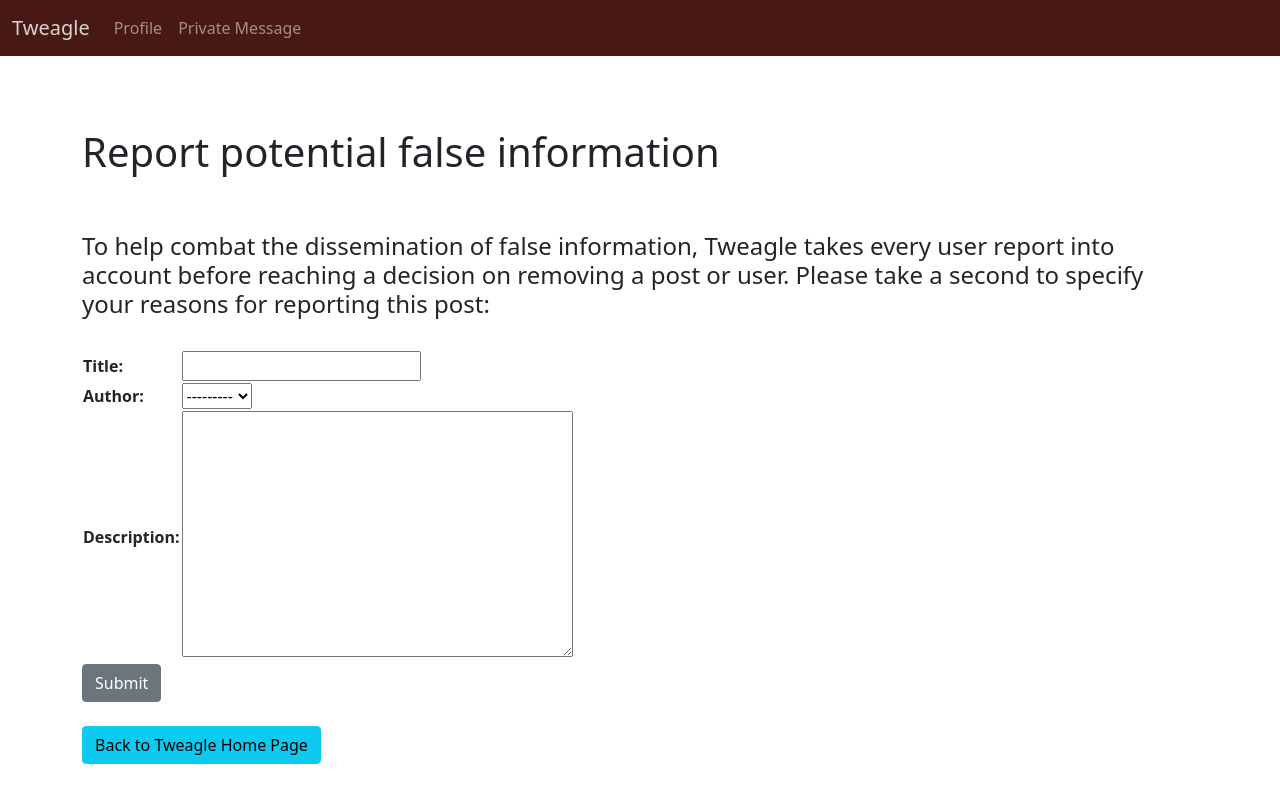
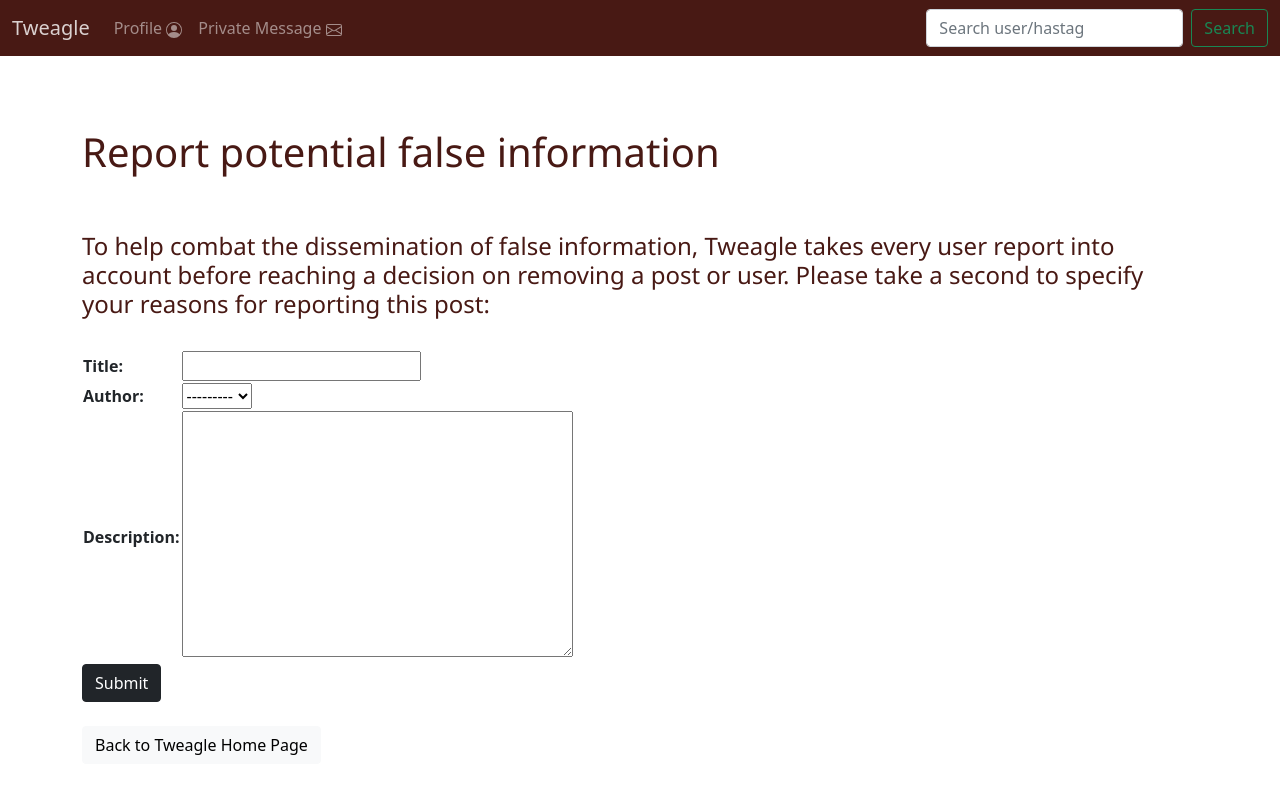
Before and after one commit to kadr2796/Tweagle, a Django app: page /report/ in a window 1280 px wide. Run offline with Django 3.2, Linux system fonts and the light colour scheme; data comes from the database, SQL or seed files in the repository; both versions use the stored data as it was after the commit.

Commit message:
Added navbar icons and changed styling

```diff
--- /dev/null
+++ b/landingpage/static/stylesheet.css
@@ -0,0 +1,64 @@
+.navbar-custom {
+    background-color: #481914;
+}
+
+/* change the brand and text color */
+.navbar-custom .navbar-brand,
+.navbar-custom .navbar-text {
+    color: rgba(255,255,255,.8);
+}
+/* change the link color */
+.navbar-custom .navbar-nav .nav-link {
+    color: rgba(255,255,255,.5);
+}
+/* change the color of active or hovered links */
+.navbar-custom .nav-item.active .nav-link,
+.navbar-custom .nav-item:hover .nav-link {
+    color: #ffffff;
+}
+
+
+h2,h3 {
+    color: #481914;
+    font-family: 'Segoe UI', Tahoma, Geneva, Verdana, sans-serif;
+    text-align: center;
+  }
+h1,h4 {
+    color: #481914;
+    font-family: 'Segoe UI', Tahoma, Geneva, Verdana, sans-serif;
+  }
+
+  .navbar {
+    background-color: #481914 !important;
+  }
+
+  .button_icon {
+    color: #481914 !important;
+  }
+
+  .button_icon {
+    fill: currentColor !important;
+  }
+
+  .button_create {
+    background-color: #481914;
+    border-radius: 50%;
+    border: none;
+    color: white;
+    padding: 20px;
+    text-align: center;
+    text-decoration: none;
+    display: inline-block;
+    font-size: 16px;
+    margin: 4px 2px;
+  }
+/*
+  .btn {
+    background-color: green;
+    border: none;
+    color: white; /* White text */
+    padding: 12px 16px; /* Some padding */
+    font-size: 16px; /* Set a font size */
+    cursor: pointer; /* Mouse pointer on hover */
+  }
+*/
--- a/landingpage/templates/base.html
+++ b/landingpage/templates/base.html
@@ -1,13 +1,14 @@
 <!doctype html>
 <html lang="en">
   <head>
-
+    {% load static %}
     <!-- Required meta tags -->
     <meta charset="utf-8">
     <meta name="viewport" content="width=device-width, initial-scale=1">
 
     <!-- Bootstrap CSS -->
     <link href="https://cdn.jsdelivr.net/npm/bootstrap@5.0.1/dist/css/bootstrap.min.css" rel="stylesheet" integrity="sha384-+0n0xVW2eSR5OomGNYDnhzAbDsOXxcvSN1TPprVMTNDbiYZCxYbOOl7+AMvyTG2x" crossorigin="anonymous">
+    <link rel="stylesheet" type="text/css" href="{% static 'stylesheet.css' %}"/>
     <title>{% block title %}Tweagle{% endblock %}</title>
     <style>
         .navbar-custom {
@@ -45,12 +46,23 @@
       <div class="collapse navbar-collapse" id="navbarCustom">
         <ul class="navbar-nav me-auto mb-2 mb-lg-0">
           <li class="nav-item">
-            <a class="nav-link" href="#">Profile</a>
+            <a class="nav-link" href="#">Profile  <svg xmlns="http://www.w3.org/2000/svg" width="16" height="16" fill="currentColor" class="bi bi-person-circle" viewBox="0 0 16 16">
+                <path d="M11 6a3 3 0 1 1-6 0 3 3 0 0 1 6 0z"/>
+                <path fill-rule="evenodd" d="M0 8a8 8 0 1 1 16 0A8 8 0 0 1 0 8zm8-7a7 7 0 0 0-5.468 11.37C3.242 11.226 4.805 10 8 10s4.757 1.225 5.468 2.37A7 7 0 0 0 8 1z"/>
+              </svg>
+            </a>
           </li>
           <li class="nav-item">
-            <a class="nav-link" href="#">Private Message</a>
+            <a class="nav-link" href="#">Private Message <svg xmlns="http://www.w3.org/2000/svg" width="16" height="16" fill="currentColor" class="bi bi-envelope" viewBox="0 0 16 16">
+                <path d="M0 4a2 2 0 0 1 2-2h12a2 2 0 0 1 2 2v8a2 2 0 0 1-2 2H2a2 2 0 0 1-2-2V4zm2-1a1 1 0 0 0-1 1v.217l7 4.2 7-4.2V4a1 1 0 0 0-1-1H2zm13 2.383-4.758 2.855L15 11.114v-5.73zm-.034 6.878L9.271 8.82 8 9.583 6.728 8.82l-5.694 3.44A1 1 0 0 0 2 13h12a1 1 0 0 0 .966-.739zM1 11.114l4.758-2.876L1 5.383v5.73z"/>
+             </svg>
+            </a>
+          </li>
         </ul>
-
+        <form class="d-flex">
+            <input class="form-control me-2" type="search" placeholder="Search user/hastag" aria-label="Search">
+            <button class="btn btn-outline-success" type="submit">Search</button>
+          </form>
       </div>
     </div>
   </nav>
--- a/landingpage/templates/report_page.html
+++ b/landingpage/templates/report_page.html
@@ -20,9 +20,10 @@
     {{ form.as_table }}
 </table>
 
-    <button class="btn btn-secondary">Submit</button>
+    <button class="btn btn-dark">Submit</button>
 <br/><br/>
-<a href="{% url 'home' %}" class="btn btn-info">Back to Tweagle Home Page</a>
+
+<a href="{% url 'home' %}" class="btn btn-light">Back to Tweagle Home Page</a>
 
 </div>
 {% endblock %}
--- a/landingpage/templates/report_success.html
+++ b/landingpage/templates/report_success.html
@@ -7,7 +7,7 @@
 <h1>Report Success!</h1>
 
 <br/><br/>
-<a href="{% url 'home' %}" class="btn btn-info">Back to Tweagle Home Page</a>
+<a href="{% url 'home' %}" class="btn btn-dark">Back to Tweagle Home Page</a>
 
 </div>
 
```
Also changed, not shown: landingpage/templates/home.html (+4 -3 lines), db.sqlite3, landingpage/static/logo.png (added), landingpage/static/logo2.png (added).
